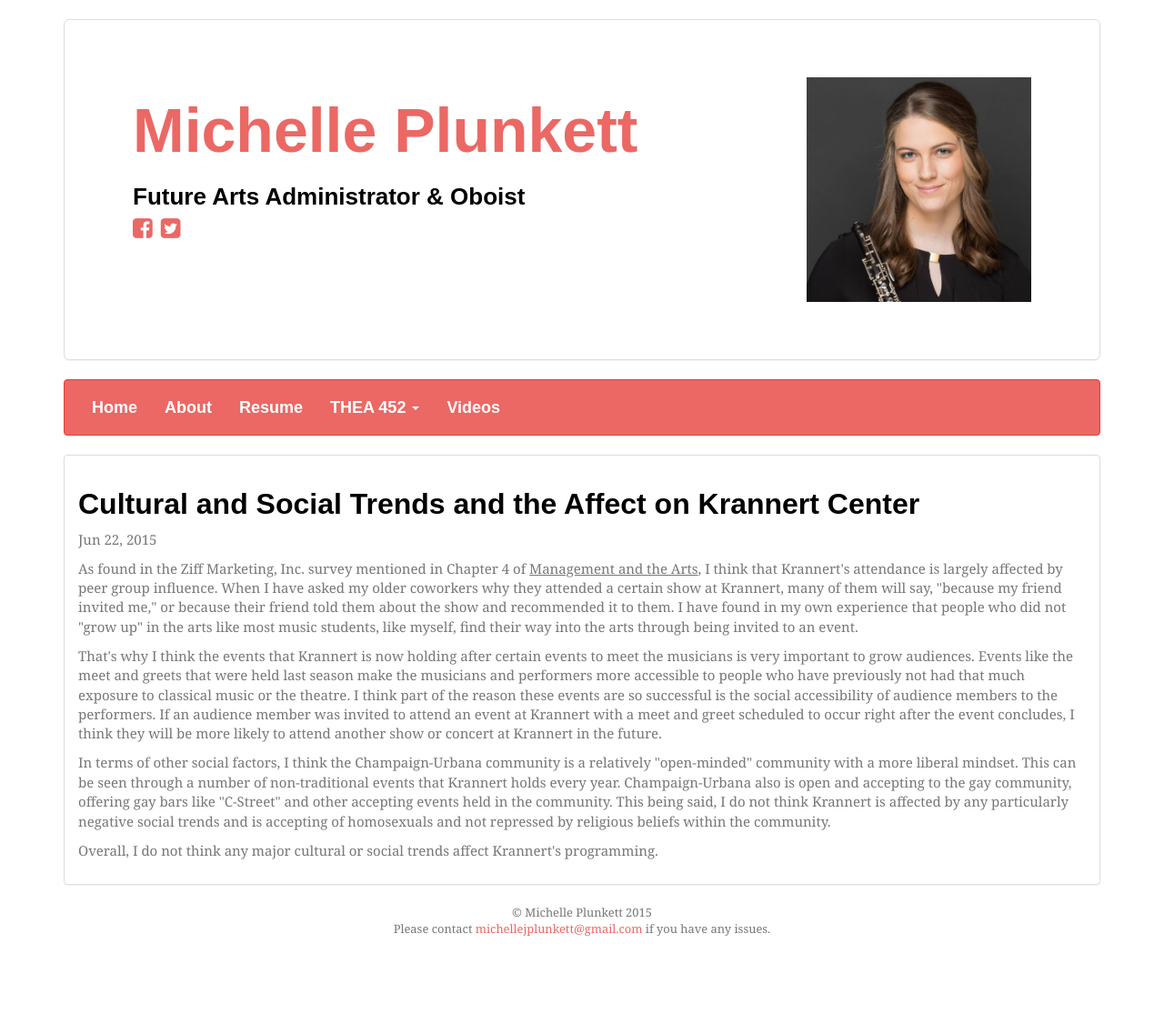
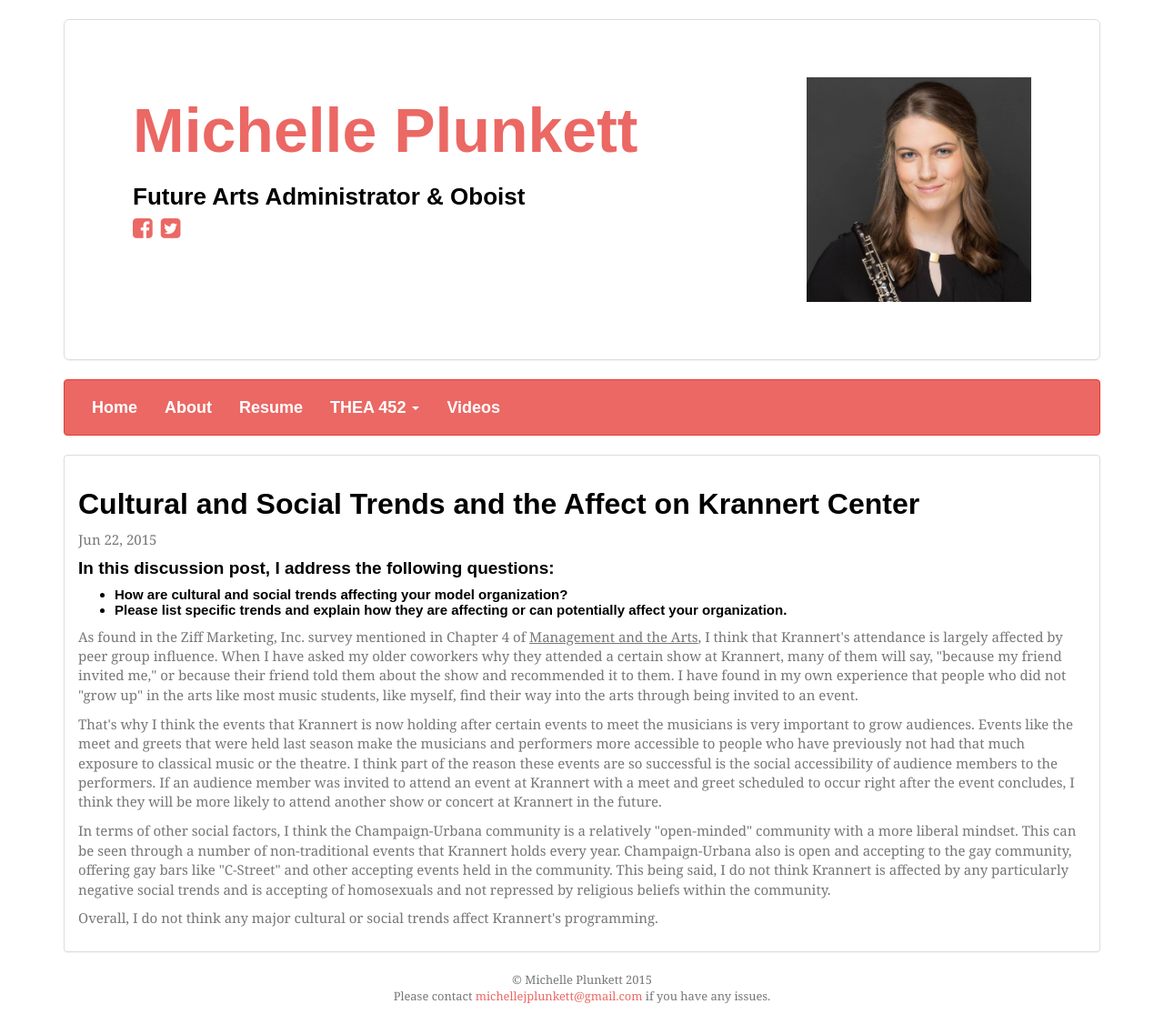
Before and after one commit to michelleplunkett/michelleplunkett.github.io, a Jekyll site: the page built from discussions/_posts/2015-06-24-discussion1.html, in a window 1280 px wide. Shown: the whole page at 91% size. Built offline with Jekyll 4.4.1, drawn with Linux system fonts in a browser that asks for light colours; nearby versions of some CDN libraries; some web fonts are replaced; Markdown is read by kramdown in place of the engine named in the settings; before the commit the page ends 1051 px from its top, so only the background shows below that.

Commit message:
Update 2015-06-24-discussion1.html

```diff
--- a/discussions/_posts/2015-06-24-discussion1.html
+++ b/discussions/_posts/2015-06-24-discussion1.html
@@ -3,6 +3,15 @@ layout: discussion
 title:  "Cultural and Social Trends and the Affect on Krannert Center"
 date:   2015-06-22
 ---
+
+							<p></p><p></p>
+							<h4>In this discussion post, I address the following questions:</h4>
+								<h5><ul>
+								<li>How are cultural and social trends affecting your model organization?</li>
+								<li>Please list specific trends and explain how they are affecting or can potentially affect your organization.</li>
+								</ul></h5>
+
+							<p></p><p></p>
 
 				<p>As found in the Ziff Marketing, Inc. survey mentioned in Chapter 4 of <span style="text-decoration:underline;">Management and the Arts</span>, I think that Krannert's attendance is largely affected by peer group influence. When I have asked my older coworkers why they attended a certain show at Krannert, many of them will say, "because my friend invited me," or because their friend told them about the show and recommended it to them. I have found in my own experience that people who did not "grow up" in the arts like most music students, like myself, find their way into the arts through being invited to an event.</p>
 
```
